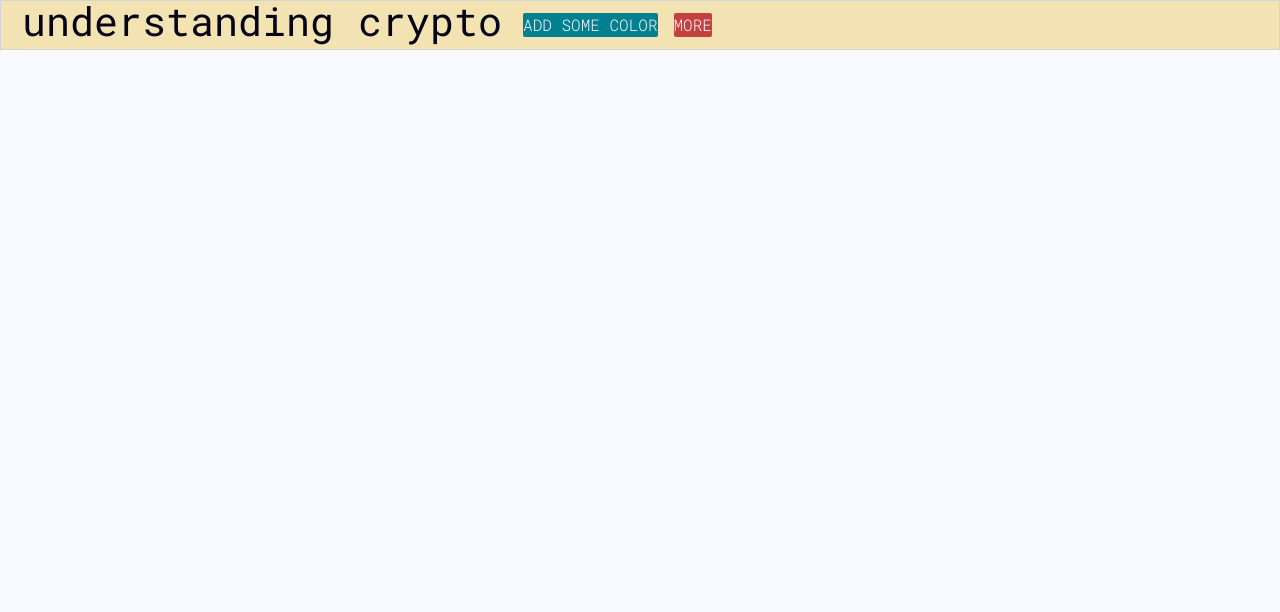
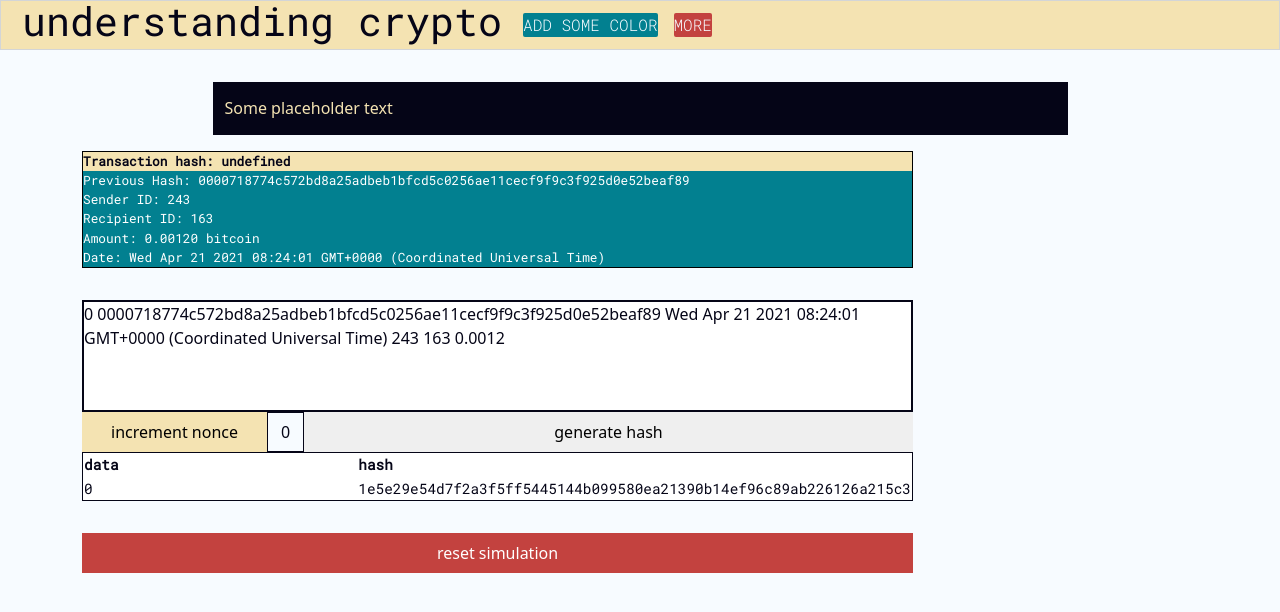
Before and after one commit to onowakow/learn-crypto, a React (Create React App) app: page /difficulthash in a window 1280 px wide. Shown: the top 612 px of the page. Built offline with nearby package versions, Linux system fonts and the light colour scheme.

Commit message:
About to refactor entire program

```diff
--- a/public/styles.css
+++ b/public/styles.css
@@ -41,6 +41,16 @@ body {
   --tertialy-attn-color: #df928e;
   background-color: var(--main-bg-color) ;
   min-height: 100vh;
+}
+
+
+table {
+  font-family: 'Roboto mono', monospace;
+  background-color: white;
+  font-size: .9em;
+  border: 1px solid;
+  width: 100%;
+  border-collapse: collapse;
 }
 
 .demonstration {
@@ -115,14 +125,10 @@ h2 {
 
 button {
   font-size: 1em;
-  height: 40px;
+  min-height: 40px;
   border: none;
   border-radius: 25px;
   width: 125px;
-}
-
-button:hover {
-  border: 3px solid black
 }
 
 .spanButton {
@@ -202,14 +208,10 @@ button:hover {
 
 
 /* HASHER PAGE */
+.overflow {
+  overflow-x: auto;
+}
 
-.hasherTable {
-  background-color: white;
-  font-size: .9em;
-  border: 1px solid;
-  width: 100%;
-  border-collapse: collapse;
-}
 
 .hasherOutput {
   padding: .7em;
@@ -265,7 +267,6 @@ button:hover {
 
 .hasherButton {
   width: 100%;
-  border-radius: 0px;
 }
 
 .hasherButton:hover {
@@ -332,3 +333,27 @@ button:hover {
   height: 50%;
   border-bottom: 4px dashed
 }
+
+/* for difficult hash page */
+#manualNonce {
+  display: flex;
+  justify-content: space-around;
+}
+
+#manualNonceButton {
+  width: 30%;
+  background-color: var(--tertiary-bg-color);
+}
+
+#manualNonceButton:hover {
+  background-color: var(--main-attn-color);
+  color: white;
+}
+#nonceDisplay {
+  height: fill;
+  width: 50px;
+  display: flex;
+  align-items: center;
+  justify-content: center;
+  border: 1px solid;
+}
--- a/src/App.js
+++ b/src/App.js
@@ -6,6 +6,7 @@ import ConceptPage from "./pages/ConceptPage";
 import SimpleHashPage from "./pages/SimpleHashPage"
 import LedgerHashPage from "./pages/LedgerHashPage";
 import BlockchainPage from './pages/BlockchainPage';
+import DifficultHashPage from "./pages/DifficultHashPage";
 import 'bootstrap/dist/css/bootstrap.min.css';
 
 const App = () => {
@@ -60,6 +61,10 @@ const App = () => {
           <LedgerHashPage />
         </Route>
 
+        <Route exact path='/difficulthash'>
+          <DifficultHashPage />
+        </Route>
+
         <Route exact path='/proofofwork'>
           <WorkPage />
         </Route>
--- a/src/components/Hasher.js
+++ b/src/components/Hasher.js
@@ -5,24 +5,6 @@ const Hasher = ({ handleOnChange, handleSubmit, value, inputHashArr }) => {
         <textarea className='hasherInput' onChange={handleOnChange} value={value}></textarea>
         <button className='hasherButton' type="submit">generate hash</button>
       </form>
-      <table className="hasherTable">
-        <thead>
-          <tr>
-            <th>data</th>
-            <th>hash</th>
-          </tr>
-        </thead>
-        <tbody>
-          {inputHashArr
-            ? inputHashArr.map((arr, i) => (
-                <tr key={i}>
-                  <td style={{width: '40%'}}>{arr[0]}</td>
-                  <td style={{width: '60%'}}>{arr[1]}</td>
-                </tr>
-              ))
-            : null}
-        </tbody>
-      </table>
     </>
   );
 };
--- a/src/components/HasherComplexInput.js
+++ b/src/components/HasherComplexInput.js
@@ -1,64 +1,75 @@
-import {useState} from 'react'
+import { useState } from "react";
 // fn(data) = SHA256 hash
-import hashData from '../findHash'
+import hashData from "../findHash";
+import HasherTable from './HasherTable'
 
 const HasherComplexInput = ({
   handleHash,
   data,
   resetSim,
+  incrementNonce,
+  nonce,
+  tableData,
+  children,
 }) => {
   // Alert is typically displayed on button if button is triggered at invalid time.
-  const [alert, setAlert] = useState(null)
+  const [alert, setAlert] = useState(null);
 
   // locally reset sim (and at higher level)
   const reset = () => {
-    setAlert(null)
-    resetSim()
-  }
+    setAlert(null);
+    resetSim();
+  };
 
   // component hashes data
   const handleHashData = (event) => {
-    event.preventDefault()
+    event.preventDefault();
     // No current data...Error
     if (data === null) {
-      setAlert('no empty inputs')
+      setAlert("no empty inputs");
 
       setTimeout(() => {
-        setAlert(null)
-      }, 3000)
-
-    } else if (data[0] === 'u') {
+        setAlert(null);
+      }, 3000);
+    } else if (data[0] === "u") {
       // No previous hash...Error
-      setAlert('unable to hash: previous hash undefined')
+      setAlert("unable to hash: previous hash undefined");
 
       setTimeout(() => {
-        setAlert(null)
-      }, 5000)
-
+        setAlert(null);
+      }, 5000);
     } else {
       // data is valid. Hash data.
-      const hashedData = hashData(data)
+      const hashedData = hashData(data);
 
       // send data to parents.
-      handleHash(hashedData)
+      handleHash(hashedData);
     }
-
-
-  }
+  };
 
   return (
     <>
       <div className="hasherForm">
         <div className="hasherInput">{data}</div>
-        <button onClick={handleHashData} className="hasherButton">
-          {alert ? alert : "generate hash"}
-        </button>
+        <div id="manualNonce">
+          {
+            /* Render manual nonce if incrementNonce fn provided */
+            incrementNonce ? (
+              <>
+                <button onClick={incrementNonce} id="manualNonceButton">
+                  increment nonce
+                </button>
+                <div id="nonceDisplay">{nonce}</div>
+              </>
+            ) : null
+          }
+          <button onClick={handleHashData} className="hasherButton">
+            {alert ? alert : "generate hash"}
+          </button>
+        </div>
+        <HasherTable inputHashArr={tableData}/>
       </div>
-      <button
-        onClick={reset}
-        id="resetHasherButton"
-        className="hasherButton"
-      >
+      <button onClick={reset} id="resetHasherButton" className="hasherButton">
         reset simulation
       </button>
     </>
--- /dev/null
+++ b/src/components/HasherTable.js
@@ -0,0 +1,27 @@
+const HasherTable = ({ inputHashArr }) => {
+  /* [input, hash] array */
+  return (
+    <div className='overflow'>
+      <table className="hasherTable">
+        <thead>
+          <tr>
+            <th>data</th>
+            <th>hash</th>
+          </tr>
+        </thead>
+        <tbody>
+          {inputHashArr
+            ? inputHashArr.map((arr, i) => (
+                <tr key={i}>
+                  <td style={{ width: "40%" }}>{arr[0]}</td>
+                  <td style={{ width: "60%" }}>{arr[1]}</td>
+                </tr>
+              ))
+            : null}
+        </tbody>
+      </table>
+    </div>
+  );
+};
+
+export default HasherTable;
--- /dev/null
+++ b/src/functions/organizeData.js
@@ -0,0 +1 @@
+/* input and output data => [[input, output], [input,output]] */
--- /dev/null
+++ b/src/pages/DifficultHashPage.js
@@ -0,0 +1,80 @@
+import { Container, Row, Col } from "react-bootstrap";
+import HasherComplexInput from "../components/HasherComplexInput";
+import Ledger from "../components/Ledger";
+import { useState } from "react";
+
+const DifficultHashPage = () => {
+  const defaultData = [
+    "0",
+    "1e5e29e54d7f2a3f5ff5445144b099580ea21390b14ef96c89ab226126a215c3",
+  ];
+
+  const [nonce, setNonce] = useState(0);
+  const [tableData, setTableData] = useState([ defaultData ]);
+  const transactions = [
+    {
+      className: "officialTransaction",
+      date: new Date(2021, 3, 21, 8, 24, 1).toString(),
+      sender: 243,
+      recipient: 163,
+      amount: "0.00120",
+      denom: "bitcoin",
+      hash: "hash: undefined",
+      prevHash:
+        "0000718774c572bd8a25adbeb1bfcd5c0256ae11cecf9f9c3f925d0e52beaf89",
+    },
+  ];
+
+  const incrementNonce = () => {
+    setNonce(nonce + 1);
+  };
+
+  // called on 'generate hash' click
+  const handleHash = (hash) => {
+    let currentTableData = tableData
+    if (tableData.length > 9) {
+      currentTableData = tableData.slice(1)
+    }
+    setTableData(currentTableData.concat([[nonce, hash]]));
+  };
+
+  const resetSim = () => {
+    setNonce(0);
+    setTableData([ defaultData ]);
+  };
+
+  // not responsive to above transaction data. A static demonstration
+  const transactionData = `${nonce}
+0000718774c572bd8a25adbeb1bfcd5c0256ae11cecf9f9c3f925d0e52beaf89
+${new Date(2021, 3, 21, 8, 24, 1).toString()}
+${243}
+${163}
+${0.0012}`;
+
+  console.log(tableData);
+
+  return (
+    <Container className="page" fluid="md">
+      <Row className="justify-content-center">
+        <Col className="interpretation" lg="9">
+          Some placeholder text
+        </Col>
+      </Row>
+      <Row>
+        <Col className="demonstration" lg="9">
+          <Ledger transactions={transactions} />
+          <HasherComplexInput
+            data={transactionData}
+            handleHash={handleHash}
+            resetSim={resetSim}
+            incrementNonce={incrementNonce}
+            nonce={nonce}
+            tableData={tableData}
+          ></HasherComplexInput>
+        </Col>
+      </Row>
+    </Container>
+  );
+};
+
+export default DifficultHashPage;
--- a/src/pages/SimpleHashPage.js
+++ b/src/pages/SimpleHashPage.js
@@ -3,6 +3,7 @@ import { useState } from 'react'
 import hashData from '../findHash'
 import { Container, Row, Col } from 'react-bootstrap'
 import Ledger from '../components/Ledger'
+import HasherTable from '../components/HasherTable'
 
 const SimpleHashPage = () => {
   // Array contains arrays of [input, output]
@@ -79,7 +80,6 @@ ${transaction.amount}`
     setInputHashArr(inputHashArrCopy.concat([inputHashedPair]))
   }
 
-  console.log(inputHashArr)
   return (
     <>
     <Container className="page" fluid='md'>
@@ -97,6 +97,7 @@ ${transaction.amount}`
           value={inputValue}
           inputHashArr={inputHashArr}
         />
+        <HasherTable inputHashArr={inputHashArr} />
         <Ledger
             transactions={transactions}
           />
```
Lines whose indentation alone changed are shown as unchanged.
